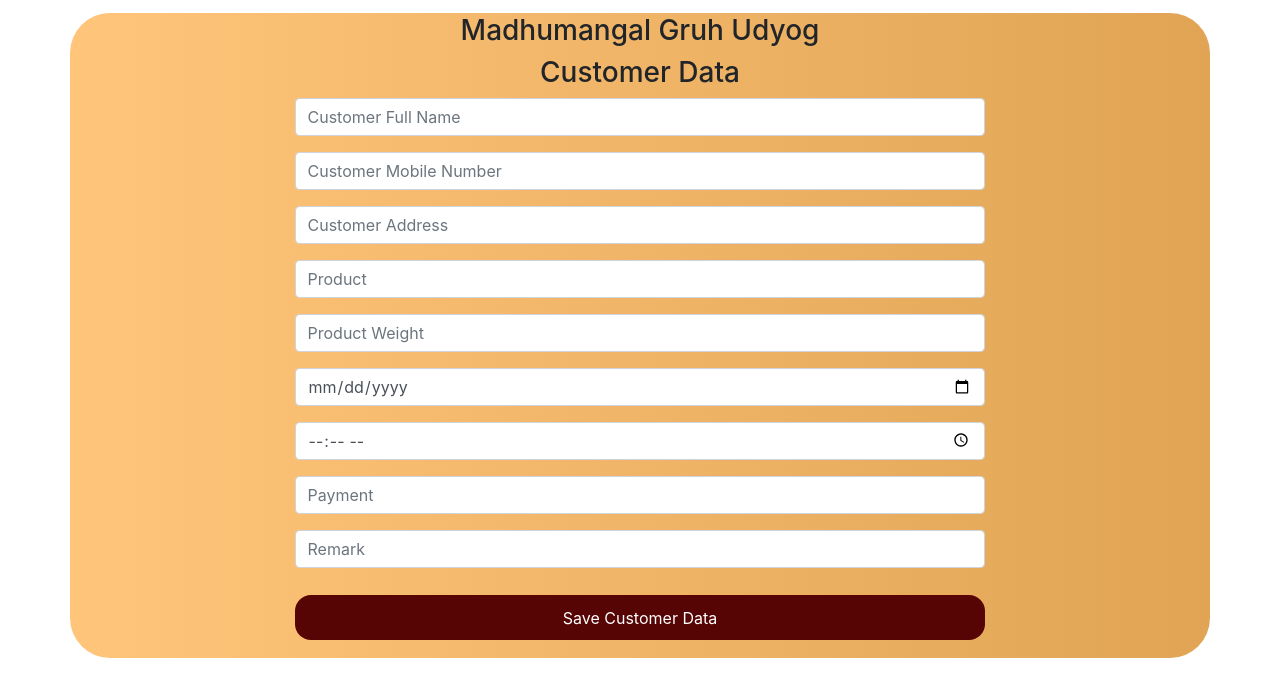
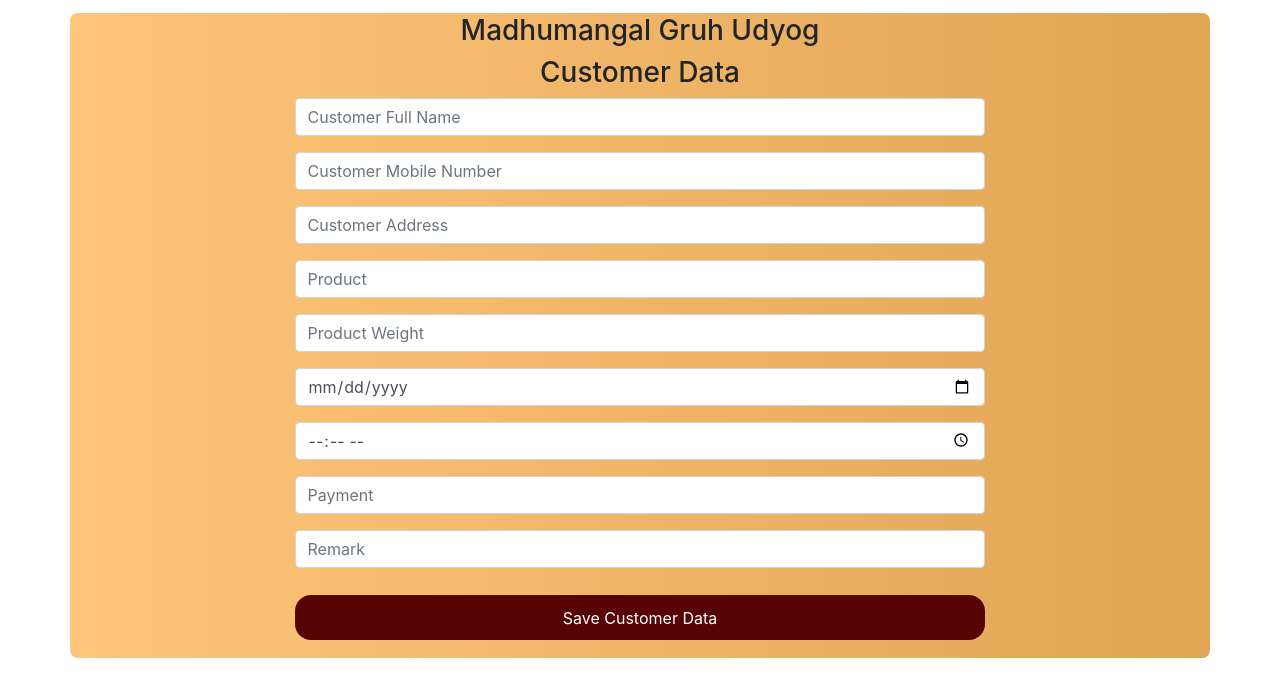
Before and after one commit to Vaibhavwaje/Madhumangal-Gruh-Udyog, a plain HTML site: page index.html in a window 1280 px wide. Drawn offline with nearby package versions, Linux system fonts and the light colour scheme.

Commit message:
Update index.html

```diff
--- a/index.html
+++ b/index.html
@@ -34,7 +34,7 @@
                 background: -webkit-linear-gradient(left, #ffc57a, #e0a454);
                 margin-top: 1%;
                 padding: 1%;
-                border-radius: 2.5rem;
+                border-radius: 0.5rem;
             }
             .btnSubmit
             {
```
